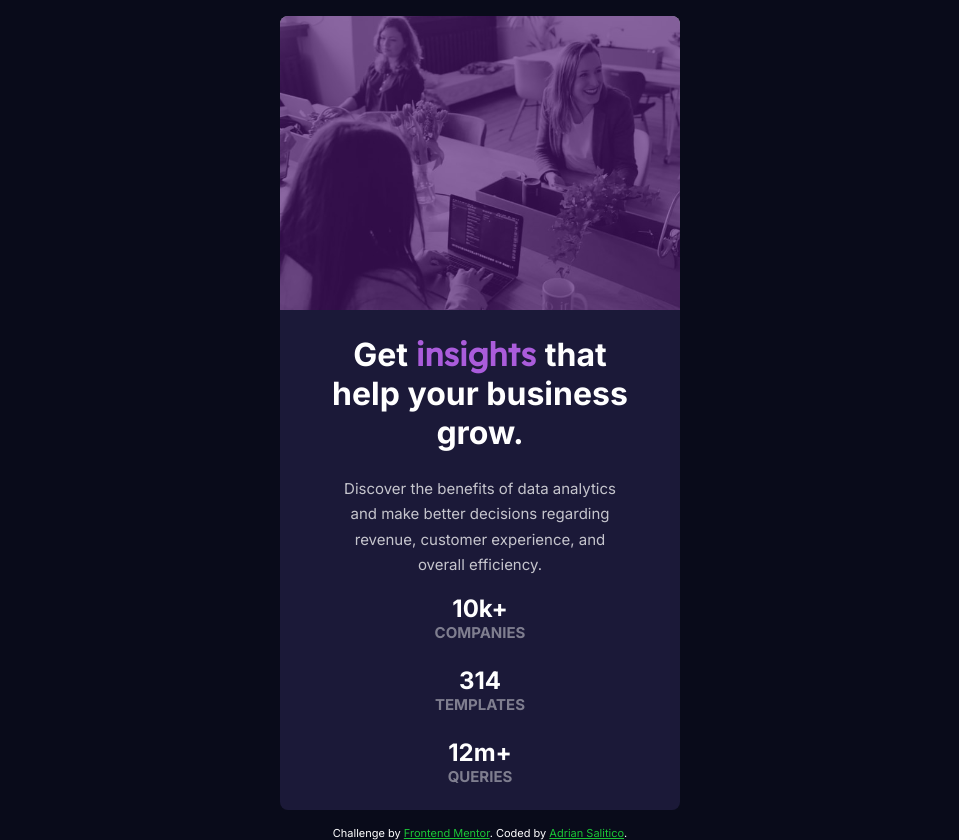
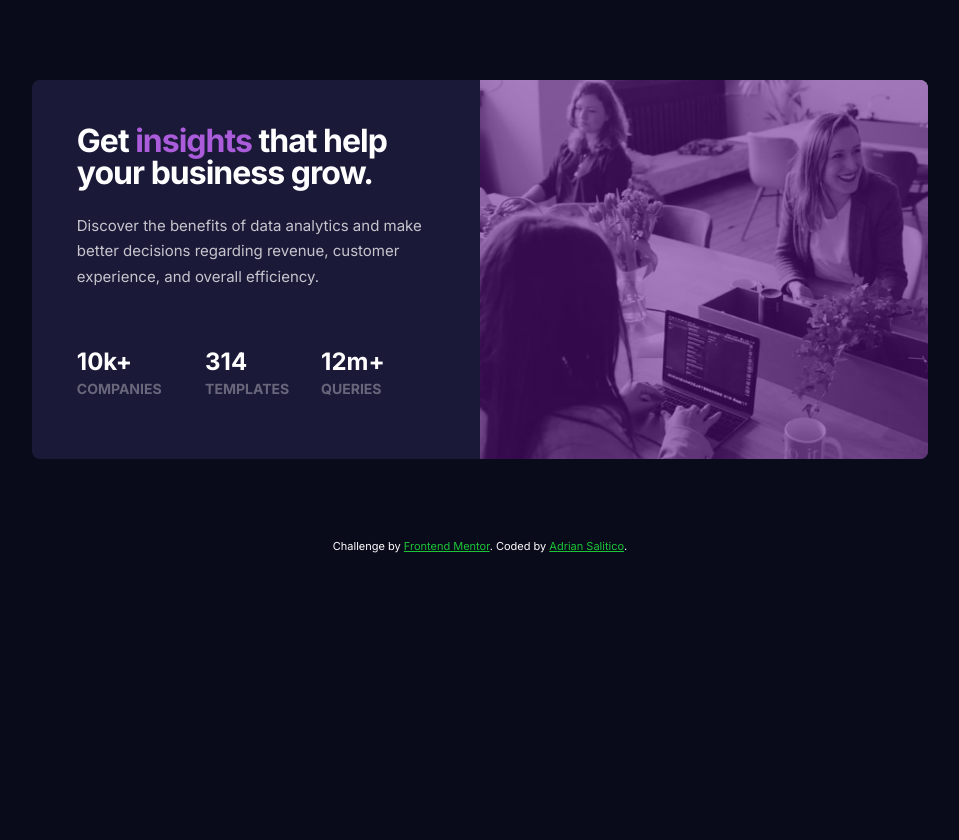
Before and after one commit to Frogerall/stats-preview-card, a plain HTML site: page index.html in a window 1280 px wide. Shown: the whole page, without its empty margins (160-1119 px from the left). After the commit the page ends 800 px from the top, so only its background shows below. Drawn offline with Linux system fonts and the light colour scheme.

Commit message:
added desktop design

```diff
--- a/index.html
+++ b/index.html
@@ -28,16 +28,19 @@
 
  <div class="container">
   <div class="img-wrap"><img src="images/image-header-mobile.jpg" alt=""></div>
+  <div class="main">
    <h1>Get <span>insights </span>that help your business grow.</h1>
    <p>
     Discover the benefits of data analytics and make better decisions regarding revenue, customer
     experience, and overall efficiency.
    </p>
    <div>
+    <div class="stat">
      <h2>10k+ <span>COMPANIES</span></h2>
      <h2>314 <span>TEMPLATES</span></h>
       <h2>12m+ <span>QUERIES</span></h2>
-    </d>
+    </div>
+   </div>
   </div>
  </div>
  <div class="attribution">
--- a/style.scss
+++ b/style.scss
@@ -7,26 +7,31 @@
 body {
  background-color: hsl(233, 47%, 7%);
 }
+img {
+ max-width: 100%;
+ height: 100%;
+ display: block;
+ object-fit: cover;
+ border-radius: 0.5rem 0.5rem 0 0;
+ @media (min-width: 600px) {
+  border-radius: 0 0.5rem 0.5rem 0;
+ }
+}
 .container {
+ background-color: hsl(244, 38%, 16%);
  display: flex;
  flex-direction: column;
- gap: 1rem;
- margin: 1rem auto;
- background-color: hsl(244, 38%, 16%);
- text-align: center;
- width: 25rem;
+ margin: 1.5rem;
  border-radius: 0.5rem;
- p {
-  color: hsla(0, 0%, 100%, 0.75);
-  font-size: 15px;
-  max-width: 30ch;
-  margin: 0 auto;
-  line-height: 1.7;
+ @media (min-width: 600px) {
+  flex-direction: row-reverse;
+  margin: 5rem auto;
+  width: 70%;
  }
 }
 .img-wrap {
+ flex: 1 1 50%;
  position: relative;
- display: block;
 }
 .img-wrap::after {
  content: "";
@@ -35,31 +40,68 @@ body {
  left: 0;
  width: 100%;
  height: 100%;
- background-color: hsla(277, 71%, 26%, 0.63);
- border-radius: 0.5rem 0.5rem 0rem 0rem;
+ background-color: hsla(278, 78%, 31%, 0.527);
+ border-radius: 0.5rem 0.5rem 0 0;
+ @media (min-width: 600px) {
+  border-radius: 0 0.5rem 0.5rem 0;
+ }
 }
-img {
- max-width: 100%;
- display: block;
- border-radius: 0.5rem 0.5rem 0rem 0rem;
+.main {
+ flex: 1 1 50%;
+ padding: 1.5rem;
+ display: flex;
+ flex-direction: column;
+ justify-content: center;
+ align-items: center;
+ gap: 1.5rem;
+ @media (min-width: 600px) {
+  padding: 5%;
+ }
 }
 h1 {
  color: hsl(0, 0%, 100%);
- padding: 0.5rem;
- max-width: 15ch;
- margin: 0 auto;
+ line-height: 1;
+ letter-spacing: -1px;
+ text-align: center;
+ @media (min-width: 600px) {
+  text-align: left;
+ }
  span {
   color: hsl(277, 64%, 61%);
-  font-family: "Lexend Deca", sans-serif;
+  display: inline;
  }
 }
-h2 {
- display: flex;
- flex-direction: column;
- color: hsl(0, 0%, 100%);
- margin-bottom: 1.5rem;
- span {
-  font-size: 15px;
-  color: hsla(0, 0%, 100%, 0.438);
+p {
+ color: hsla(0, 0%, 100%, 0.75);
+ text-align: center;
+ line-height: 1.7;
+ font-size: 15px;
+ @media (min-width: 600px) {
+  text-align: left;
+  margin-bottom: 2.3rem;
  }
 }
+.stat {
+ h2 {
+  display: flex;
+  flex-direction: column;
+  justify-content: center;
+  align-items: center;
+  color: hsl(0, 0%, 100%);
+  line-height: 1.5;
+  margin-bottom: 1rem;
+  span {
+   color: hsla(0, 0%, 100%, 0.336);
+   font-size: 14px;
+  }
+ }
+ @media (min-width: 600px) {
+  display: flex;
+  width: 100%;
+  justify-content: space-between;
+  h2 {
+   display: inline;
+   line-height: 1;
+  }
+ }
+}
```
Also changed, not shown: css/style.css, images/stats-desktop.jpeg (added), images/stats-mobile.jpeg (added), 1 other file. Lines whose indentation alone changed are shown as unchanged.
